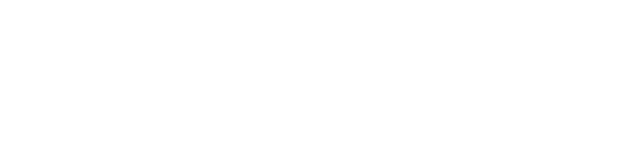
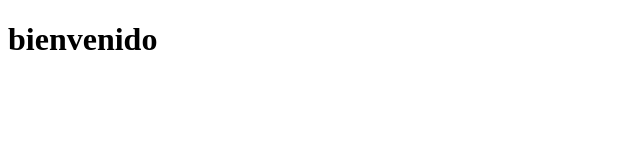
Before and after one commit to ramiro174/pruebaramiro, a plain HTML site: page index.html in a window 1280 px wide. Shown: the whole page, without its empty margins (0-640 px from the left). Drawn offline with Linux system fonts and the light colour scheme.

Commit message:
agregue un mensaje

```diff
--- a/index.html
+++ b/index.html
@@ -9,5 +9,7 @@
 </head>
 <body>
 
+<h1>bienvenido</h1>
+
 </body>
 </html>
```
